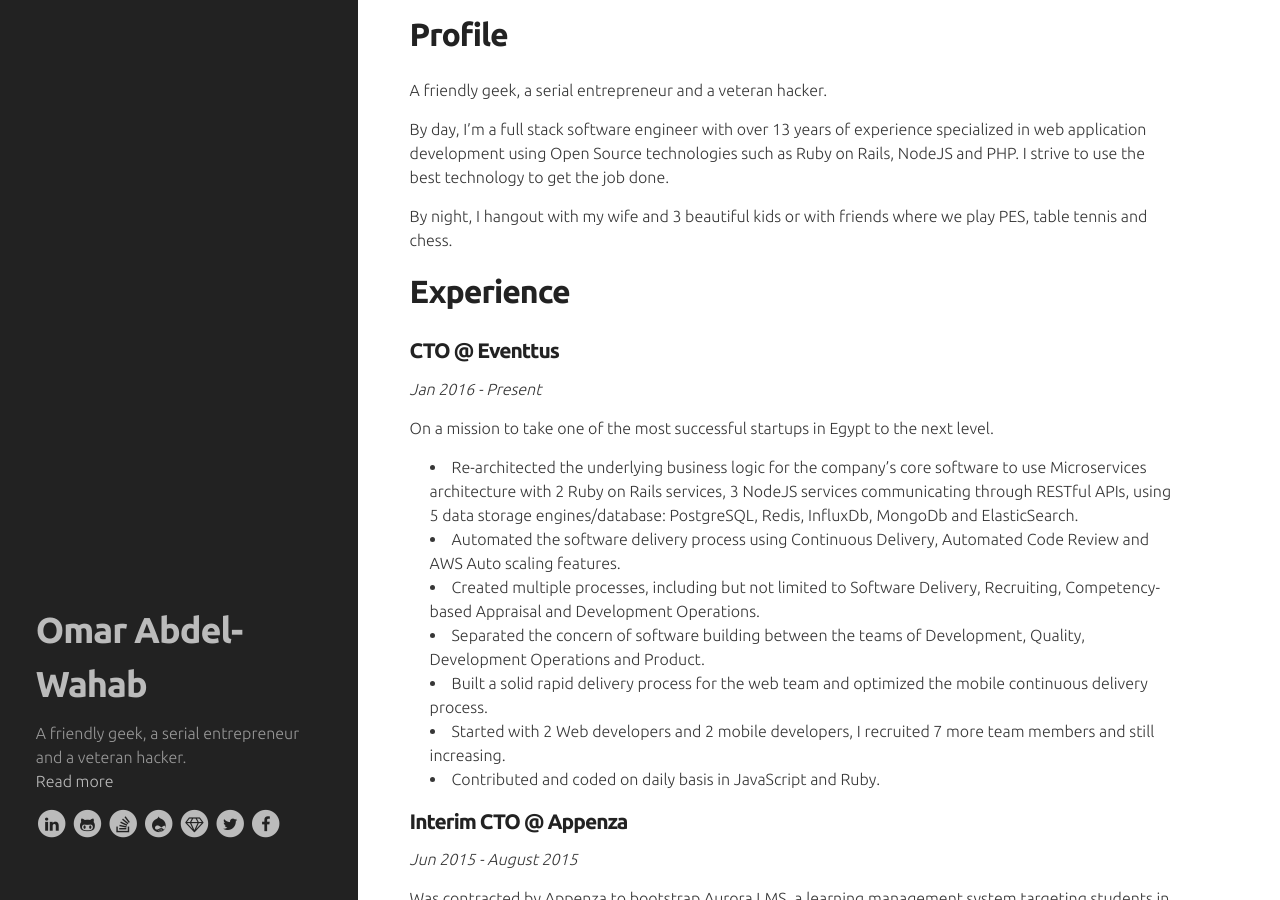
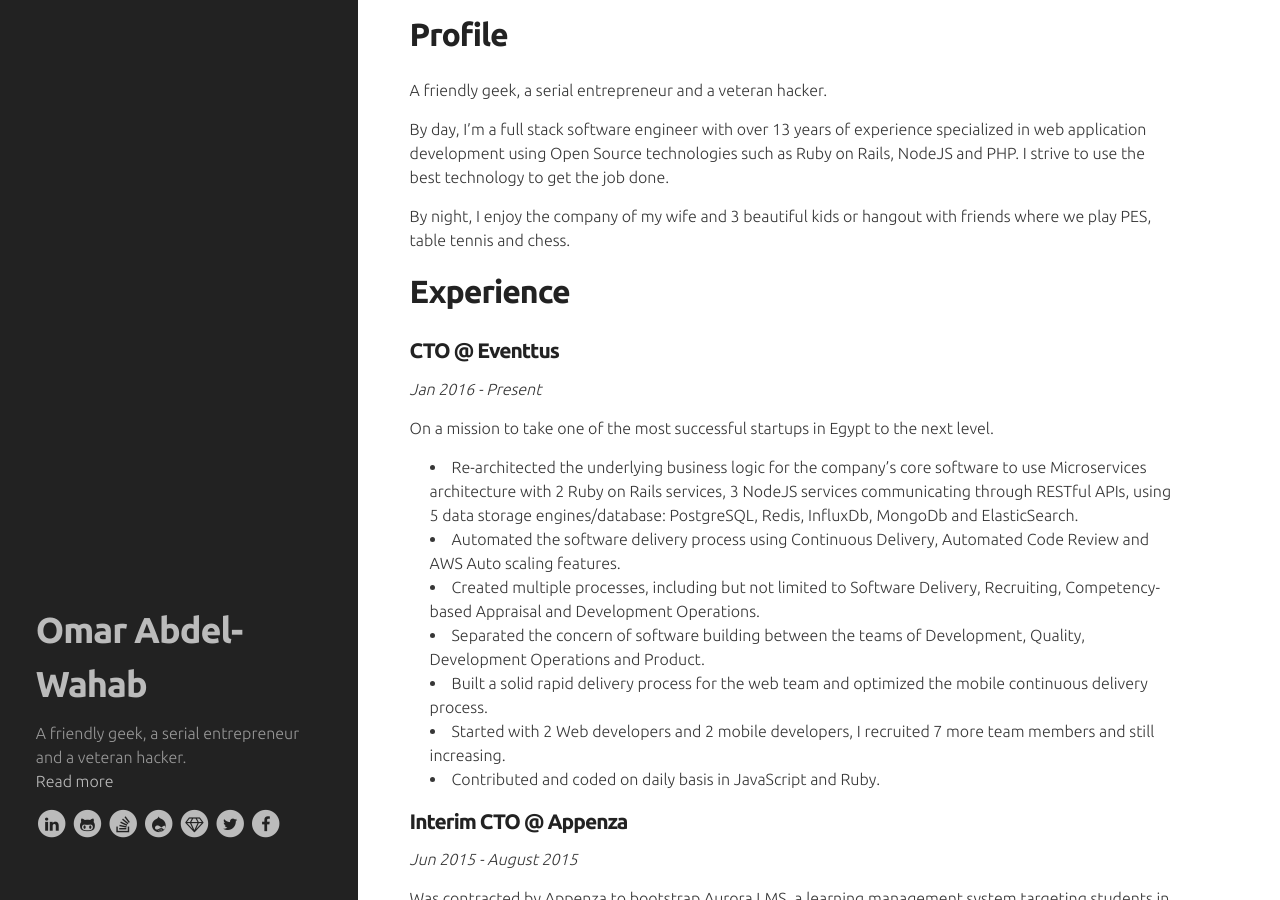
Before and after one commit to owahab/owahab.github.io, a Jekyll site: the page built from me.md, in a window 1280 px wide and 900 px high. Built offline with Jekyll 4.4.1, drawn with Linux system fonts in a browser that asks for light colours; nearby versions of some CDN libraries.

Commit message:
Minor fix :)

```diff
--- a/me.md
+++ b/me.md
@@ -8,7 +8,7 @@
 
 By day, I'm a full stack software engineer with over 13 years of experience specialized in web application development using Open Source technologies such as Ruby on Rails, NodeJS and PHP. I strive to use the best technology to get the job done.
 
-By night, I hangout with my wife and 3 beautiful kids or with friends where we play PES, table tennis and chess.
+By night, I enjoy the company of my wife and 3 beautiful kids or hangout with friends where we play PES, table tennis and chess.
 
 ## Experience
 
```
